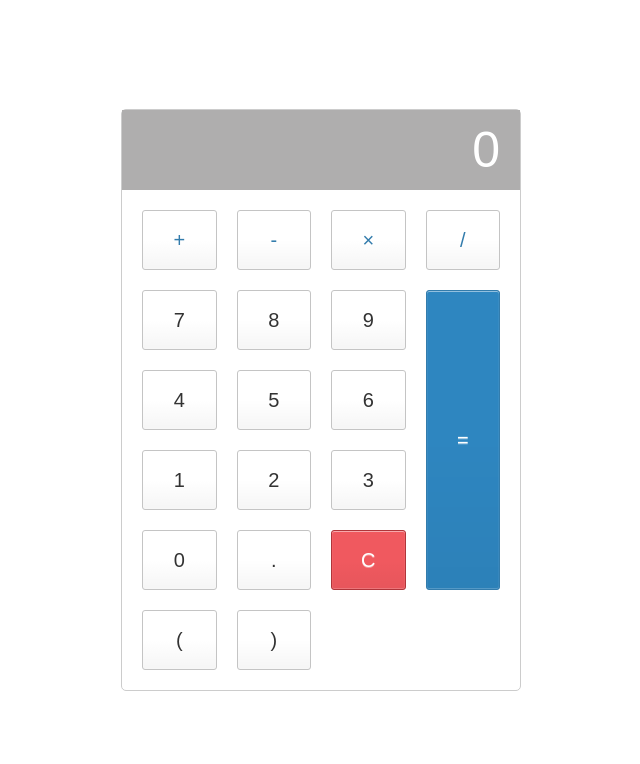
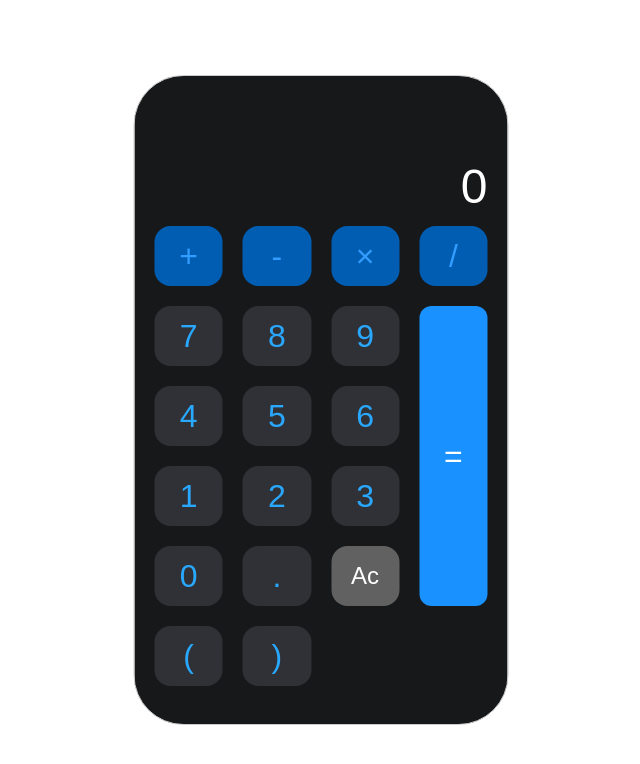
Before and after one commit to tyomll/Calculator-JS, a plain HTML site: page index.html in a window 1280 px wide. Shown: the whole page, without its empty margins (319-959 px from the left). Drawn offline with Linux system fonts and the light colour scheme.

Commit message:
Some style changes!

```diff
--- a/calculator.css
+++ b/calculator.css
@@ -1,6 +1,7 @@
 html {
   font-size: 62.5%;
   box-sizing: border-box;
+  font-family: "Poppins", sans-serif;
 }
 
 *,
@@ -13,75 +14,86 @@ html {
 
 .calculator {
   border: 1px solid #ccc;
-  border-radius: 5px;
+  border-radius: 50px;
   position: absolute;
   top: 50%;
   left: 50%;
   transform: translate(-50%, -50%);
-  width: 400px;
+  width: 375px;
+  height: 650px;
+  background: linear-gradient(191.34deg, #17181a -4.95%, #17181a 103.74%);
 }
 
 .calculator-screen {
   width: 100%;
   font-size: 5rem;
   height: 80px;
-  border: none;
-  background-color: #afaeae;
-  color: rgb(255, 255, 255);
+  border: 1px;
+  background-color: #afaeae00;
+  font-style: normal;
+  font-weight: 500;
+  font-size: 48px;
+  line-height: 72px;
+  color: #ffffff;
   text-align: right;
   padding-right: 20px;
   padding-left: 10px;
+  border-radius: 50px;
+  outline: none;
+  top: 50px;
+  margin-top: 20px;
+  position: absolute;
 }
 
 button {
   height: 60px;
-  background-color: #fff;
-  border-radius: 3px;
-  border: 1px solid #c4c4c4;
-  background-color: transparent;
+  background-color: #303136;
+  border-radius: 16px;
+  border: none;
   font-size: 2rem;
-  color: #333;
-  background-image: linear-gradient(
-    to bottom,
-    transparent,
-    transparent 50%,
-    rgba(0, 0, 0, 0.04)
-  );
-  box-shadow: inset 0 0 0 1px rgba(255, 255, 255, 0.05),
-    inset 0 1px 0 0 rgba(255, 255, 255, 0.45),
-    inset 0 -1px 0 0 rgba(255, 255, 255, 0.15),
-    0 1px 0 0 rgba(255, 255, 255, 0.15);
-  text-shadow: 0 1px rgba(255, 255, 255, 0.4);
+  color: #29a8ff;
+  transition: 0.6s;
+  font-style: normal;
+  font-weight: 500;
+  font-size: 32px;
+  line-height: 48px;
 }
 
 button:hover {
-  background-color: #eaeaea;
+  background-color: #535458;
 }
 
 .operator {
-  color: #337cac;
+  color: #339dff;
+  background-color: #005db2;
 }
-
+.operator:hover{
+  background-color:#023c74 ;
+}
 .all-clear {
-  background-color: #f0595f;
-  border-color: #b0353a;
+  background-color: #616161;
+  border-color: #a5a5a5;
   color: #fff;
+  font-weight: 400;
+  font-size: 24px;
+  line-height: 36px;
 }
 
 .all-clear:hover {
-  background-color: #f17377;
+  background-color: #303136;
 }
 
 .equal-sign {
-  background-color: #2e86c0;
+  background-color: #1991ff;
   border-color: #337cac;
   color: #fff;
   height: 100%;
   grid-area: 2 / 4 / 6 / 5;
+  border-radius: 12px;
 }
 
 .equal-sign:hover {
-  background-color: #4e9ed4;
+  background-color: #023c74;
 }
 
 .calculator-keys {
@@ -89,4 +101,5 @@ button:hover {
   grid-template-columns: repeat(4, 1fr);
   grid-gap: 20px;
   padding: 20px;
+  margin-top: 130px;
 }
--- a/calculator.js
+++ b/calculator.js
@@ -2,7 +2,7 @@ const btns = document.querySelector(".calculator-keys");
 btns.addEventListener("click", handleBtnClick);
 
 const inputEl = document.querySelector(".calculator-screen");
-document.addEventListener("keypress", handleKeyboard);
+inputEl.addEventListener("keypress", handleKeyboard);
 let firstOperand = "";
 let secondOperand = "";
 let sign = null;
@@ -35,33 +35,33 @@ function handleDeviceInput(value, device) {
     case "0":
       if (firstOperand === "") {
         firstOperand = value;
-
+        if (device === "mouse") {
           updateInput(firstOperand);
-
+        }
 
       } else {
         if (firstOperand !== "0" && sign === null) {
           firstOperand = operandAndValue(firstOperand, value);
-
+          if (device === "mouse") {
             updateInput(firstOperand);
-
+          }
         } else if (sign) {
           if (secondOperand === "") {
             secondOperand = value;
-
+            if (device === "mouse") {
               updateInput(secondOperand);
-
+            }
           } else {
             if (secondOperand !== "0") {
               secondOperand = operandAndValue(secondOperand, value);
-
+              if (device === "mouse") {
                 updateInput(secondOperand);
-
+              }
             }
           }
-
+          if (device === "mouse") {
             updateInput(firstOperand + sign + secondOperand);
-
+          }
         }
       }
       break;
@@ -73,59 +73,59 @@ function handleDeviceInput(value, device) {
 
         if (firstOperand !== "" && secondOperand === "") {
           sign = value;
-
+          if (device === "mouse") {
             updateInput(firstOperand + sign);
-
+          }
         }
         if (firstOperand.lastIndexOf(".") === firstOperand.length - 1) {
           firstOperand = firstOperand.replace(".", "");
-
+          if (device === "mouse") {
             updateInput(firstOperand + sign);
-
+          }
         }
 
-
+      if (device === "mouse") {
         if (firstOperand === "") {
           firstOperand += value
           updateInput(firstOperand)
-
+        }
       }
 
       if(value === "-" && secondOperand !== ""){
         secondOperand+="-";
-
+        if (device === "mouse") {
         updateInput(firstOperand+ sign + secondOperand)
-
+        }
       }
       break;
     case "(":
 
       if(firstOperand === ""){
         firstOperand += "("
-
+        if (device === "mouse") {
         updateInput(firstOperand)
-
+        }
       }
       if(sign !== null && secondOperand === ""){
         secondOperand += "("
-
+        if (device === "mouse") {
         updateInput(firstOperand + sign + secondOperand)
-
+        }
       }
       break
     case ")":
 
       if(firstOperand.indexOf("(") !== -1 && sign === null){
         firstOperand += ")"
-
+        if (device === "mouse") {
         updateInput(firstOperand)
-
+        }
       }
       else{
           secondOperand += ")"
-
+          if (device === "mouse") {
           updateInput(firstOperand + sign + secondOperand)
-
+          }
       }
 
       break
@@ -143,9 +143,9 @@ function handleDeviceInput(value, device) {
       if (firstOperand !== "" && sign === null) {
         if (firstOperand.indexOf(".") === -1) {
           firstOperand += value;
-
+          if (device === "mouse") {
             updateInput(firstOperand);
-
+          }
         }
       }
 
@@ -153,9 +153,9 @@ function handleDeviceInput(value, device) {
       if (firstOperand !== "" && secondOperand !== "" && sign !== null) {
         if (secondOperand.indexOf(".") === -1) {
           secondOperand += value;
-
+          if (device === "mouse") {
             updateInput(firstOperand + sign + secondOperand);
-
+          }
         }
       }
       break;
@@ -204,14 +204,13 @@ function handleKeyboard(event) {
       } else {
         firstOperand = operandAndValue(firstOperand, value);
       }
-      updateInput(firstOperand);
+
     } else {
       if (secondOperand === "0") {
         secondOperand = value;
       } else {
         secondOperand = operandAndValue(secondOperand, value);
       }
-      updateInput(firstOperand + sign + secondOperand);
     }
 
   } else {
--- a/index.html
+++ b/index.html
@@ -6,10 +6,16 @@
     <title>Calculator</title>
     <link rel="stylesheet" href="calculator.css" />
     <script src="calculator.js" defer></script>
+    <link rel="preconnect" href="https://fonts.googleapis.com" />
+    <link rel="preconnect" href="https://fonts.gstatic.com" crossorigin />
+    <link
+      href="https://fonts.googleapis.com/css2?family=Poppins:wght@500&display=swap"
+      rel="stylesheet"
+    />
   </head>
   <body>
     <div class="calculator">
-      <input type="text" class="calculator-screen" value="0"/>
+      <input type="text" class="calculator-screen" value="0" />
       <div class="calculator-keys">
         <button class="operator" value="+">+</button>
         <button class="operator" value="-">-</button>
@@ -26,7 +32,7 @@
         <button value="3">3</button>
         <button value="0">0</button>
         <button class="decimal" value=".">.</button>
-        <button class="all-clear" value="all-clear">C</button>
+        <button class="all-clear" value="all-clear">Ac</button>
         <button value="(">(</button>
         <button value=")">)</button>
         <button class="equal-sign" value="=">=</button>
```
